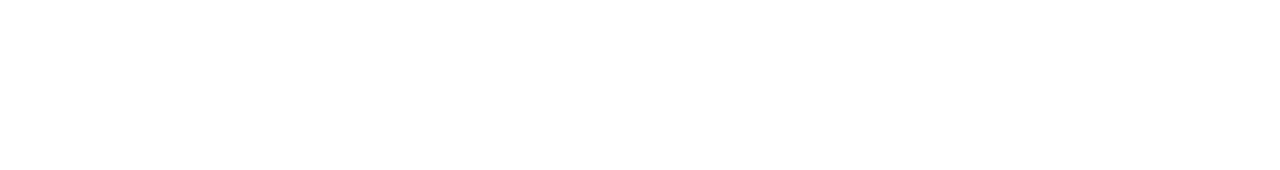
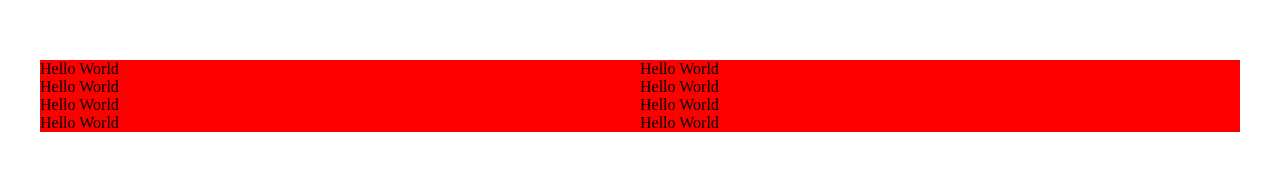
Before and after one commit to ArriolaHarold2001/AdvancedCSSCodingChallenge, a plain HTML site: page medium/shopGrid.html in a window 1280 px wide. Drawn offline with Linux system fonts and the light colour scheme.

Commit message:
started medium challenge

```diff
--- a/medium/shopGrid.css
+++ b/medium/shopGrid.css
@@ -13,3 +13,14 @@ P {
 P {
   font-size: 25px;
 }
+
+.grid-container {
+  margin: 60px auto;
+  width: 1200px;
+  display: grid;
+  grid-template-columns: 1fr 1fr;
+}
+
+.item {
+  background-color: red;
+}
--- a/medium/shopGrid.html
+++ b/medium/shopGrid.html
@@ -8,6 +8,15 @@
     <title>Shop Grid</title>
   </head>
   <body>
-    <div class="grid-container"></div>
+    <div class="grid-container">
+      <div class="item">Hello World</div>
+      <div class="item">Hello World</div>
+      <div class="item">Hello World</div>
+      <div class="item">Hello World</div>
+      <div class="item">Hello World</div>
+      <div class="item">Hello World</div>
+      <div class="item">Hello World</div>
+      <div class="item">Hello World</div>
+    </div>
   </body>
 </html>
```
